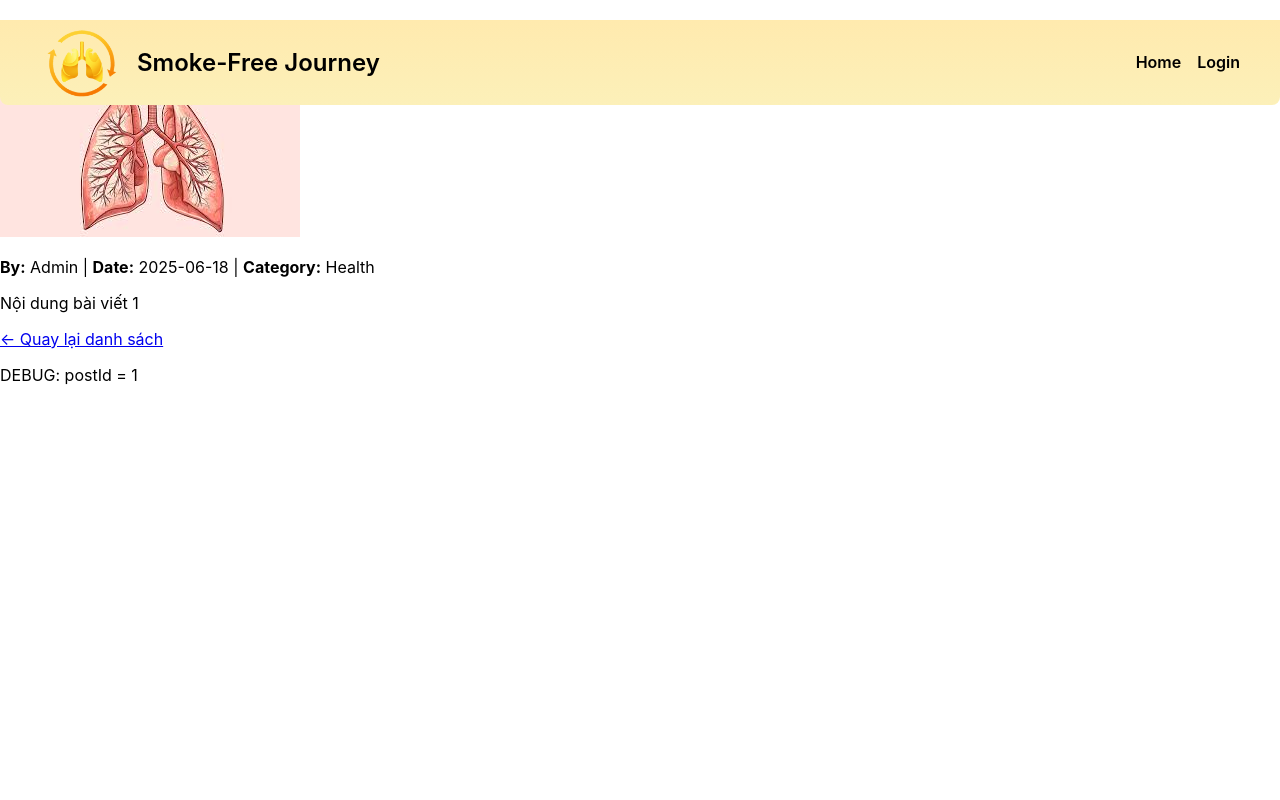
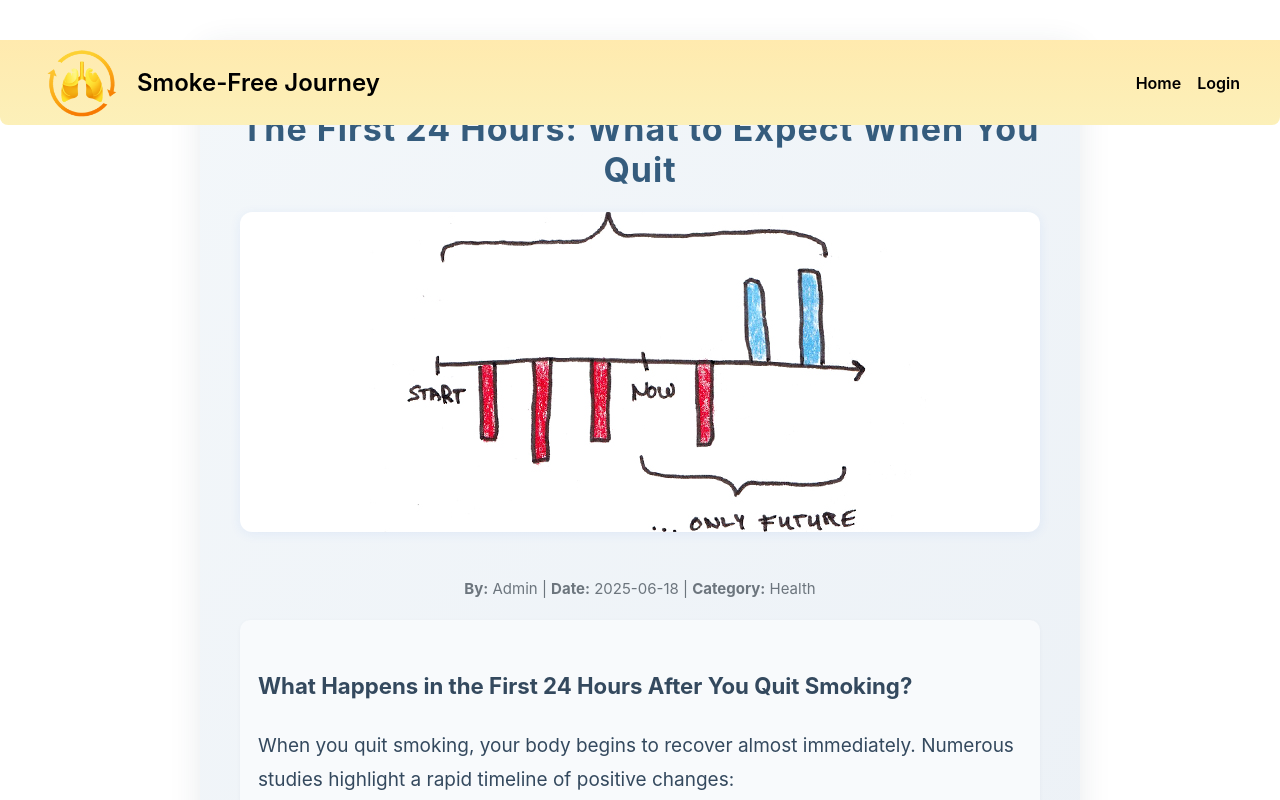
Before and after one commit to TuaaanAnhNguyen/SWP391-SU25-FE, an Angular app in the folder smoking-cessation/: page /post/1 in a window 1280 px wide. Shown: the top 800 px of the page. Built offline with nearby package versions, Linux system fonts and the light colour scheme.

Commit message:
fix blog-detail

```diff
--- a/smoking-cessation/src/app/blog-detail/blog-detail.css
+++ b/smoking-cessation/src/app/blog-detail/blog-detail.css
@@ -0,0 +1,68 @@
+.post-wrapper {
+  max-width: 800px;
+  margin: 40px auto;
+  background: linear-gradient(135deg, #f3f7fa 0%, #e6ecf3 100%);
+  padding: 40px;
+  border-radius: 18px;
+  box-shadow: 0 6px 32px rgba(44, 62, 80, 0.10);
+}
+
+.post-title {
+  color: #355c7d; /* Xanh tím dịu */
+  font-size: 34px;
+  margin-bottom: 22px;
+  text-align: center;
+  letter-spacing: 1px;
+  font-weight: 700;
+}
+
+.post-image {
+  width: 100%;
+  max-height: 320px;
+  object-fit: cover;
+  border-radius: 12px;
+  margin-bottom: 28px;
+  box-shadow: 0 2px 12px rgba(37, 99, 235, 0.08);
+  background: #e0e7ef;
+}
+
+.post-meta {
+  font-size: 15px;
+  color: #6c757d; /* Xám xanh dịu */
+  margin-bottom: 22px;
+  text-align: center;
+}
+
+.post-content {
+  font-size: 19px;
+  color: #34495e; /* Xanh đen dịu */
+  line-height: 1.8;
+  margin-bottom: 32px;
+  background: #f8fafc;
+  padding: 24px 18px;
+  border-radius: 10px;
+  box-shadow: 0 1px 4px rgba(44, 62, 80, 0.04);
+}
+
+.post-back {
+  color: #5d8aa8; /* Xanh pastel */
+  font-weight: 600;
+  text-decoration: none;
+  padding: 8px 18px;
+  border-radius: 6px;
+  background: #e0e7ef;
+  transition: background 0.2s, color 0.2s;
+  display: inline-block;
+}
+
+.post-back:hover {
+  background: #5d8aa8;
+  color: #fff;
+  text-decoration: none;
+}
+
+.debug {
+  margin-top: 30px;
+  font-size: 13px;
+  color: #94a3b8;
+}
--- a/smoking-cessation/src/app/blog-detail/blog-detail.html
+++ b/smoking-cessation/src/app/blog-detail/blog-detail.html
@@ -1,9 +1,13 @@
-
-<div *ngIf="postData">
-  <h2>{{ postData.title }}</h2>
-  <img [src]="postData.image" [alt]="postData.title" style="max-width: 100%;" />
-  <p><strong>By:</strong> {{ postData.author }} | <strong>Date:</strong> {{ postData.date }} | <strong>Category:</strong> {{ postData.category }}</p>
-  <p>{{ postData.content }}</p>
-  <a [routerLink]="['/blog']">← Quay lại danh sách</a>
-  <p>DEBUG: postId = {{ postId }}</p>
+<div *ngIf="postData" class="post-wrapper">
+  <h2 class="post-title">{{ postData.title }}</h2>
+  <img [src]="postData.image" [alt]="postData.title" class="post-image" />
+  <p class="post-meta">
+    <strong>By:</strong> {{ postData.author }} |
+    <strong>Date:</strong> {{ postData.date }} |
+    <strong>Category:</strong> {{ postData.category }}
+  </p>
+  <div class="post-content">
+    <p [innerHTML]="postData.content"></p>
+  </div>
+  <a [routerLink]="['/blog']" class="post-back">← Back to Blog List</a>
 </div>
--- a/smoking-cessation/src/app/blog-detail/blog-detail.ts
+++ b/smoking-cessation/src/app/blog-detail/blog-detail.ts
@@ -16,21 +16,50 @@ export class BlogDetail implements OnInit {
   posts = [
     {
       id: 1,
-      title: 'The First 24 Hours',
-      content: 'Nội dung bài viết 1',
-      image: '/Healthy.jpg',
+      title: 'The First 24 Hours: What to Expect When You Quit',
+      content: `
+        <h3>What Happens in the First 24 Hours After You Quit Smoking?</h3>
+        <p>When you quit smoking, your body begins to recover almost immediately. Numerous studies highlight a rapid timeline of positive changes:</p>
+        <ul>
+          <li><strong>Within 20 minutes:</strong> Your heart rate and blood pressure start to drop back to normal levels. Circulation to your extremities may also begin to improve.</li>
+          <li><strong>Within 12 hours:</strong> The carbon monoxide level in your blood decreases significantly, returning to normal. This allows oxygen to circulate more efficiently throughout your body. Nicotine levels in your system also begin to decline.</li>
+          <li><strong>Within 24 hours:</strong> Your risk of heart attack starts to decrease. Your body begins to cleanse itself of excess carbon monoxide, and blood pressure continues to normalize. Physical activity may feel easier due to increased oxygen levels.</li>
+        </ul>
+        <h3>Understanding and Managing Early Cravings and Withdrawal Symptoms</h3>
+        <p>While the benefits begin quickly, the first 24 hours also mark the onset of nicotine withdrawal symptoms. These are temporary and indicate that your body is adjusting to the absence of nicotine.</p>
+        <p><strong>Common symptoms you may experience include:</strong></p>
+        <ul>
+          <li><strong>Nicotine Cravings:</strong> These can be intense and may start as soon as 30 minutes after your last cigarette. They typically last about 15 minutes, so finding ways to distract yourself is crucial.</li>
+          <li><strong>Headaches and Dizziness:</strong> Common as your body adapts to the changes.</li>
+          <li><strong>Fatigue:</strong> Nicotine is a stimulant, so you may feel more tired than usual.</li>
+          <li><strong>Increased Appetite:</strong> Since smoking can suppress hunger, you may notice your appetite returning. Having healthy snacks on hand can help.</li>
+          <li><strong>Irritability, Anxiety, Difficulty Concentrating:</strong> These are psychological symptoms as your brain chemistry adjusts.</li>
+        </ul>
+        <h3>Tips for Managing Early Cravings</h3>
+        <ul>
+          <li><strong>Stay Hydrated:</strong> Drink plenty of water throughout the day.</li>
+          <li><strong>Healthy Snacks:</strong> Keep fruits, vegetables, or nuts readily available.</li>
+          <li><strong>Distract Yourself:</strong> Engage in activities you enjoy, such as reading, walking, calling a friend, or solving puzzles.</li>
+          <li><strong>Avoid Triggers:</strong> Identify situations, people, or places that tempt you to smoke. If you can't avoid them, have a coping plan ready.</li>
+          <li><strong>Seek Support:</strong> Let your friends and family know you are quitting so they can support you. Support groups or counseling can also be very helpful.</li>
+          <li><strong>Practice Deep Breathing:</strong> Take slow, deep breaths to stay calm when cravings arise.</li>
+          <li><strong>Remember Your “Why”:</strong> Keep your reasons for quitting clear in your mind to help you overcome challenges.</li>
+        </ul>
+        <p>While the first hours and days can be challenging, remember that withdrawal symptoms are temporary and will gradually subside. The health benefits begin almost immediately and continue to accumulate with each smoke-free day.</p>
+      `,
+      image: '/image-blog-1.jpg',
       author: 'Admin',
       date: '2025-06-18',
       category: 'Health'
     },
     {
       id: 2,
-      title: 'Support System',
+      title: 'Support Systems for Quitting',
       content: 'Nội dung bài viết 2',
-      image: '/Support-group.jpg',
-      author: 'Coach Sarah',
-      date: '2024-05-20',
-      category: 'Community'
+      image: '/Support-system.jpg',
+      author: 'Coach Linh',
+      date: '2024-06-01',
+      category: 'Support'
     },
     {
       id: 3,
--- a/smoking-cessation/src/app/blog/blog.html
+++ b/smoking-cessation/src/app/blog/blog.html
@@ -17,8 +17,7 @@
             By Admin | June 18, 2025 | Category: Health
           </p>
           <p class="blog-post-excerpt">
-            Discover the immediate changes your body undergoes when you decide
-            to quit smoking and tips to manage early cravings.
+            Discover the immediate and powerful changes your body undergoes when you decide to quit smoking, along with essential tips to effectively manage early cravings and challenges.
           </p>
           <a [routerLink]="['/post', 1]" class="read-more-link">Read More →</a>
         </article>
@@ -33,7 +32,7 @@
           </h3>
           <div class="blog-post-underline"></div>
           <p class="blog-post-meta">
-            By Coach Sarah | May 20, 2024 | Category: Community
+            By Sarah | May 20, 2024 | Category: Community
           </p>
           <p class="blog-post-excerpt">
             The journey to a smoke-free life is easier with a strong support
@@ -82,7 +81,6 @@
           <a [routerLink]="['/post', 4]" class="read-more-link">Read More →</a>
         </article>
       </div>
-
       <aside class="blog-sidebar">
         <div class="search-bar-container">
           <input
@@ -108,7 +106,6 @@
             </svg>
           </button>
         </div>
-
         <h3 class="sidebar-section-title">Categories</h3>
         <ul class="categories-list">
           <li><a href="#">Quitting Tips (12)</a></li>
@@ -117,18 +114,16 @@
           <li><a href="#">Health (15)</a></li>
           <li><a href="#">Success Stories (7)</a></li>
         </ul>
-
         <h3 class="sidebar-section-title">Recent Posts</h3>
         <ul class="recent-posts-list">
-          <li><a href="#">The First 24 Hours: What to Expect</a></li>
-          <li><a href="#">Building Your Support System</a></li>
-          <li><a href="#">Financial Benefits of Quitting</a></li>
-          <li><a href="#">Mindfulness Techniques for Cravings</a></li>
+          <li><a [routerLink]="['/post', 1]">The First 24 Hours: What to Expect</a></li>
+          <li><a [routerLink]="['/post', 2]">Building Your Support System</a></li>
+          <li><a [routerLink]="['/post', 3]">Financial Benefits of Quitting</a></li>
+          <li><a [routerLink]="['/post', 4]">Mindfulness Techniques for Cravings</a></li>
         </ul>
       </aside>
     </div>
   </main>
-
   <footer class="main-footer">
     <div class="container footer-content">
       <p>&copy; 2024 Smoke-Free Journey. All rights reserved.</p>
--- a/smoking-cessation/src/app/blog/blog.ts
+++ b/smoking-cessation/src/app/blog/blog.ts
@@ -18,30 +18,5 @@ export class Blog {
   ];
 }
 export class BlogComponent {
-  posts = [
-    {
-      id: 1,
-      title: 'The First 24 Hours',
-      excerpt: 'Ngày đầu tiên bỏ thuốc...',
-      image: '/assets/Healthy.jpg'
-    },
-    {
-      id: 2,
-      title: 'Support System',
-      excerpt: 'Hệ thống hỗ trợ bạn...',
-      image: '/assets/Support-group.jpg'
-    },
-    {
-      id: 3,
-      title: 'Financial Benefits',
-      excerpt: 'Lợi ích tài chính khi bỏ thuốc...',
-      image: '/assets/Savings-money.jpg'
-    },
-    {
-      id: 4,
-      title: 'Mindfulness Techniques',
-      excerpt: 'Kỹ thuật chánh niệm...',
-      image: '/assets/Mindfulness.jpg'
-    }
-  ];
+
 }
```
Also changed, not shown: smoking-cessation/src/app/blog/blog.css (+42 -16 lines), smoking-cessation/public/image-blog-1.jpg (added).
